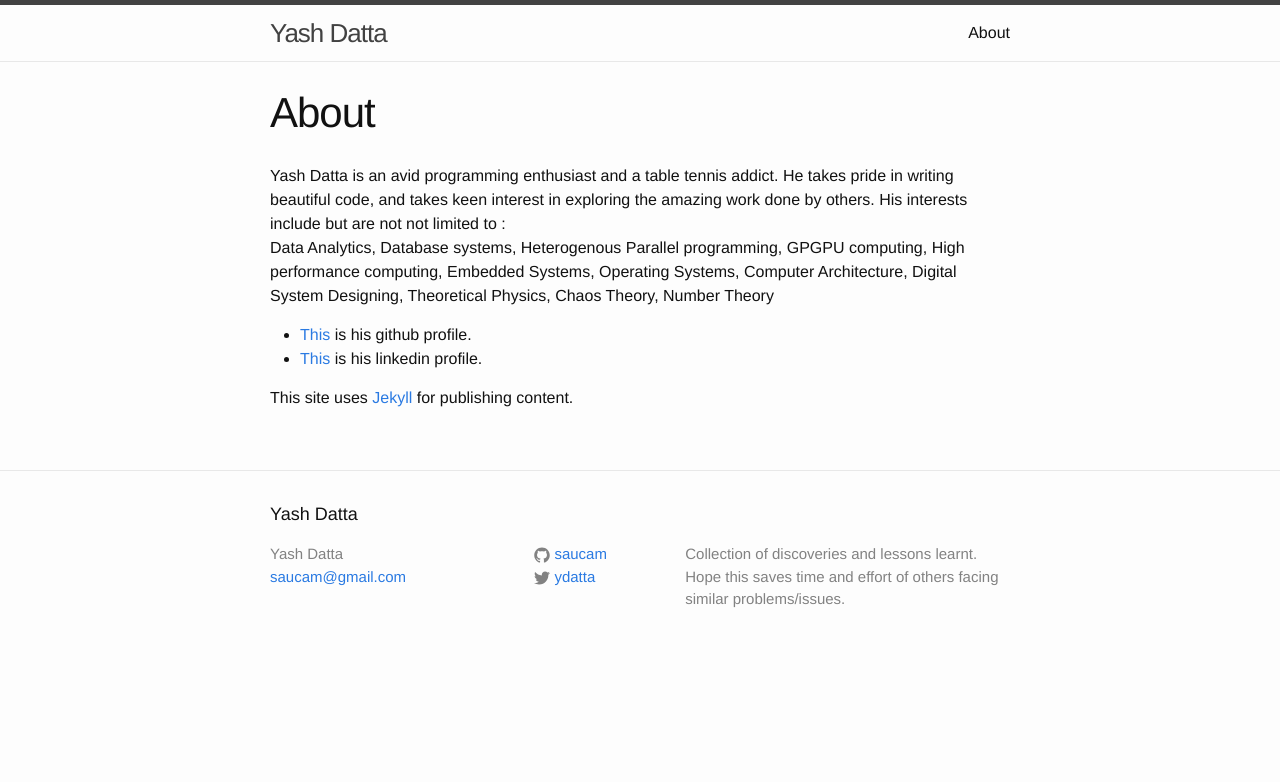
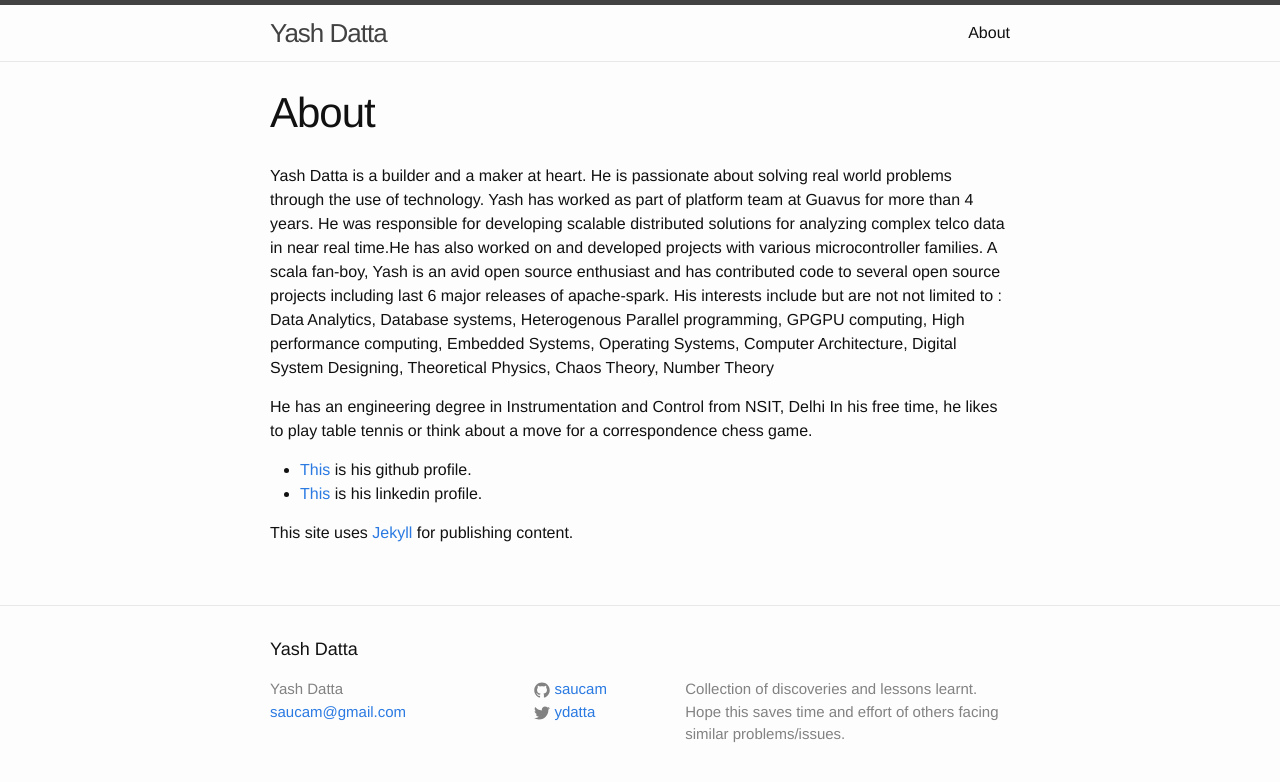
Before and after one commit to saucam/saucam.github.io, a Jekyll site: the page built from _pages/about.md, in a window 1280 px wide. Shown: the top 782 px of the page. Built offline with Jekyll 4.4.1, drawn with Linux system fonts in a browser that asks for light colours; comment, search, counter and statistics services are not loaded.

Commit message:
PST-000: Update About me section

```diff
--- a/_pages/about.md
+++ b/_pages/about.md
@@ -4,11 +4,18 @@ title: About
 permalink: /about/
 ---
 
-Yash Datta is an avid programming enthusiast and a table tennis addict. He takes pride in writing beautiful code, and takes
-keen interest in exploring the amazing work done by others.
+Yash Datta is a builder and a maker at heart. He is passionate about solving real world problems through the use of
+technology.
+Yash has worked as part of platform team at Guavus for more than 4 years. He was responsible for developing scalable
+distributed solutions for analyzing complex telco data in near real time.He has also worked on and developed projects
+with various microcontroller families. A scala fan-boy, Yash is an avid open source enthusiast and has contributed code
+to several open source projects including last 6 major releases of apache-spark.
 His interests include but are not not limited to :\\
 Data Analytics, Database systems, Heterogenous Parallel programming, GPGPU computing, High performance computing, Embedded Systems,
 Operating Systems, Computer Architecture, Digital System Designing, Theoretical Physics, Chaos Theory, Number Theory
+
+He has an engineering degree in Instrumentation and Control from NSIT, Delhi
+In his free time, he likes to play table tennis or think about a move for a correspondence chess game.
 
 - [This](https://github.com/saucam) is his github profile.
 - [This](https://in.linkedin.com/in/ydatta) is his linkedin profile.
```
